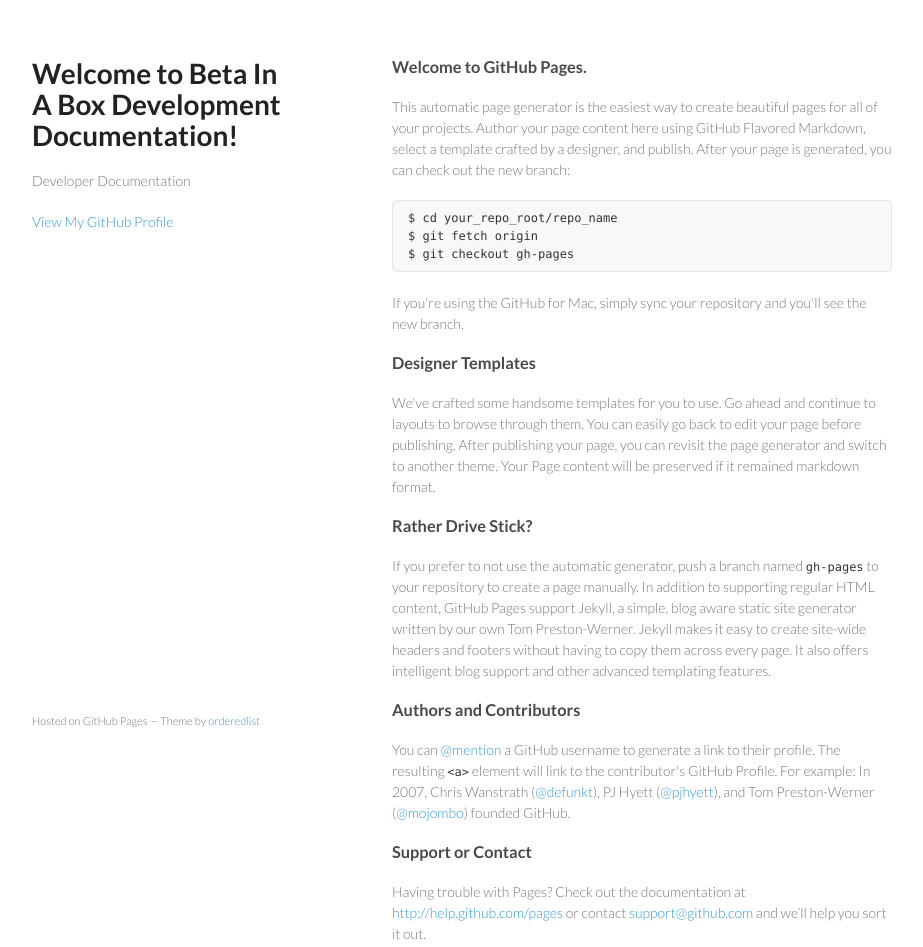
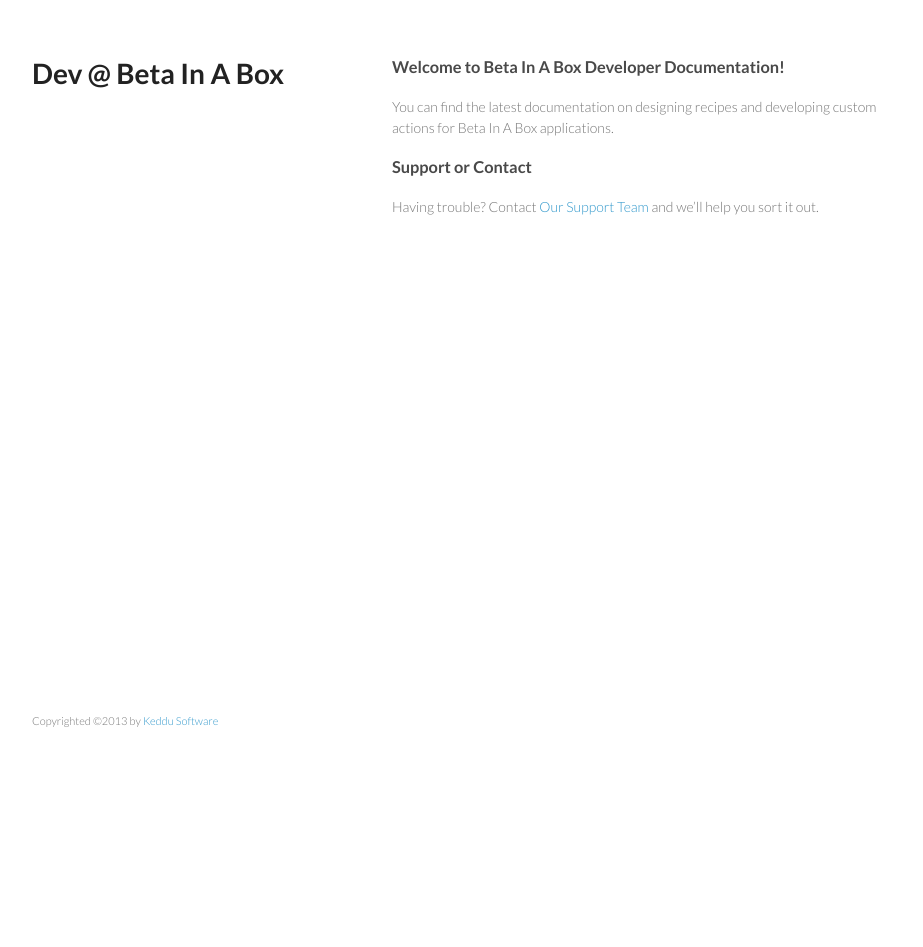
Before and after one commit to betainabox/betainabox.github.com, a plain HTML site: page index.html in a window 1280 px wide. Shown: the whole page, without its empty margins (178-1101 px from the left). After the commit the page ends 800 px from the top, so only its background shows below. Drawn offline with Linux system fonts and the light colour scheme.

Commit message:
Update index.html

```diff
--- a/index.html
+++ b/index.html
@@ -3,7 +3,7 @@
   <head>
     <meta charset="utf-8">
     <meta http-equiv="X-UA-Compatible" content="chrome=1">
-    <title>Welcome to Beta In A Box Development Documentation! by betainabox</title>
+    <title>Welcome to Beta In A Box Developer Documentation!</title>
 
     <link rel="stylesheet" href="stylesheets/styles.css">
     <link rel="stylesheet" href="stylesheets/pygment_trac.css">
@@ -15,43 +15,19 @@
   <body>
     <div class="wrapper">
       <header>
-        <h1>Welcome to Beta In A Box Development Documentation!</h1>
-        <p>Developer Documentation</p>
-
-
-        <p class="view"><a href="https://github.com/betainabox">View My GitHub Profile</a></p>
-
+        <h1>Dev @ Beta In A Box</h1>
       </header>
       <section>
-        <h3>Welcome to GitHub Pages.</h3>
+        <h3>Welcome to Beta In A Box Developer Documentation!</h3>
 
-<p>This automatic page generator is the easiest way to create beautiful pages for all of your projects. Author your page content here using GitHub Flavored Markdown, select a template crafted by a designer, and publish. After your page is generated, you can check out the new branch:</p>
-
-<pre><code>$ cd your_repo_root/repo_name
-$ git fetch origin
-$ git checkout gh-pages
-</code></pre>
-
-<p>If you're using the GitHub for Mac, simply sync your repository and you'll see the new branch.</p>
-
-<h3>Designer Templates</h3>
-
-<p>We've crafted some handsome templates for you to use. Go ahead and continue to layouts to browse through them. You can easily go back to edit your page before publishing. After publishing your page, you can revisit the page generator and switch to another theme. Your Page content will be preserved if it remained markdown format.</p>
-
-<h3>Rather Drive Stick?</h3>
-
-<p>If you prefer to not use the automatic generator, push a branch named <code>gh-pages</code> to your repository to create a page manually. In addition to supporting regular HTML content, GitHub Pages support Jekyll, a simple, blog aware static site generator written by our own Tom Preston-Werner. Jekyll makes it easy to create site-wide headers and footers without having to copy them across every page. It also offers intelligent blog support and other advanced templating features.</p>
-
-<h3>Authors and Contributors</h3>
-
-<p>You can <a href="https://github.com/blog/821" class="user-mention">@mention</a> a GitHub username to generate a link to their profile. The resulting <code>&lt;a&gt;</code> element will link to the contributor's GitHub Profile. For example: In 2007, Chris Wanstrath (<a href="https://github.com/defunkt" class="user-mention">@defunkt</a>), PJ Hyett (<a href="https://github.com/pjhyett" class="user-mention">@pjhyett</a>), and Tom Preston-Werner (<a href="https://github.com/mojombo" class="user-mention">@mojombo</a>) founded GitHub.</p>
+<p>You can find the latest documentation on designing recipes and developing custom actions for Beta In A Box applications.
 
 <h3>Support or Contact</h3>
 
-<p>Having trouble with Pages? Check out the documentation at <a href="http://help.github.com/pages">http://help.github.com/pages</a> or contact <a href="mailto:support@github.com">support@github.com</a> and we’ll help you sort it out.</p>
+<p>Having trouble? Contact <a href="mailto:support@betainabox.com">Our Support Team</a> and we’ll help you sort it out.</p>
       </section>
       <footer>
-        <p><small>Hosted on GitHub Pages &mdash; Theme by <a href="https://github.com/orderedlist">orderedlist</a></small></p>
+        <p><small>Copyrighted &copy;2013 by <a href="http://www.betainabox.com">Keddu Software</a></small></p>
       </footer>
     </div>
     <script src="javascripts/scale.fix.js"></script>
```
